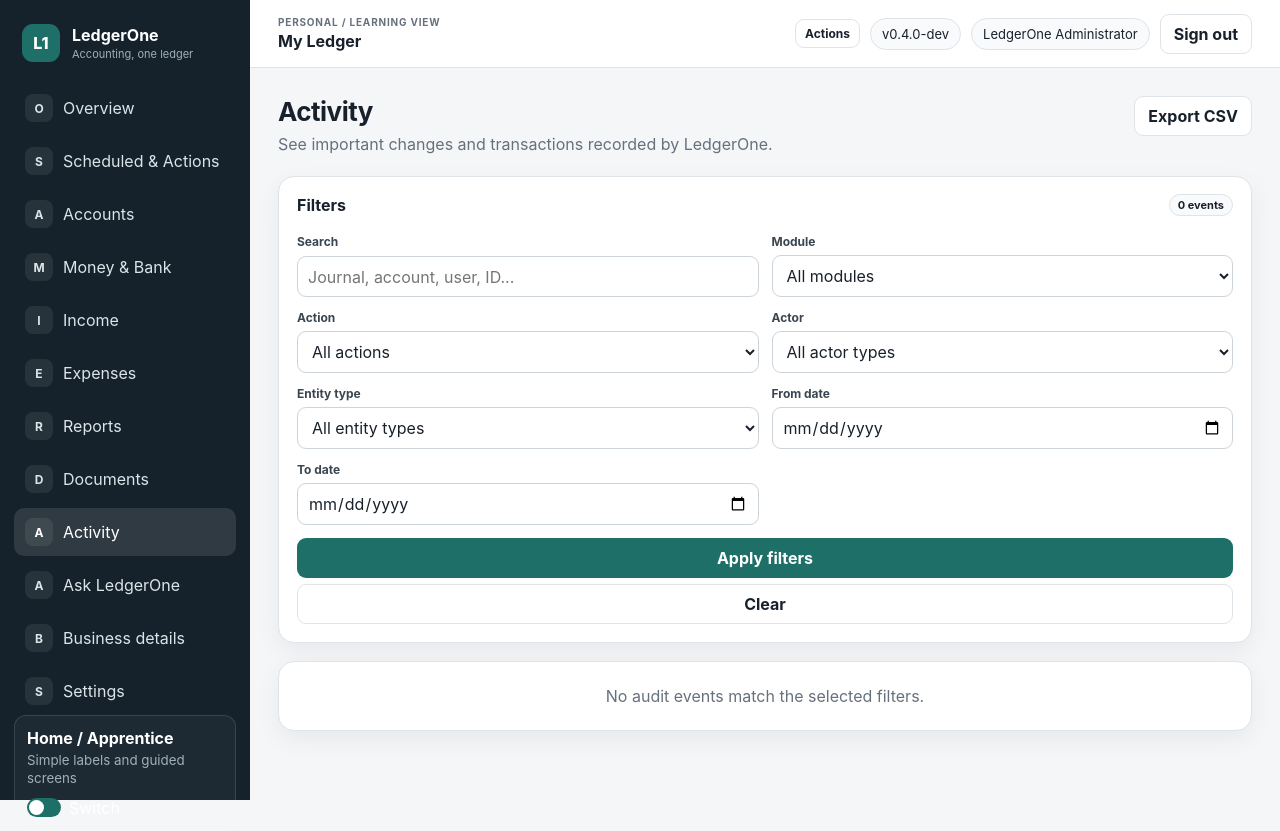
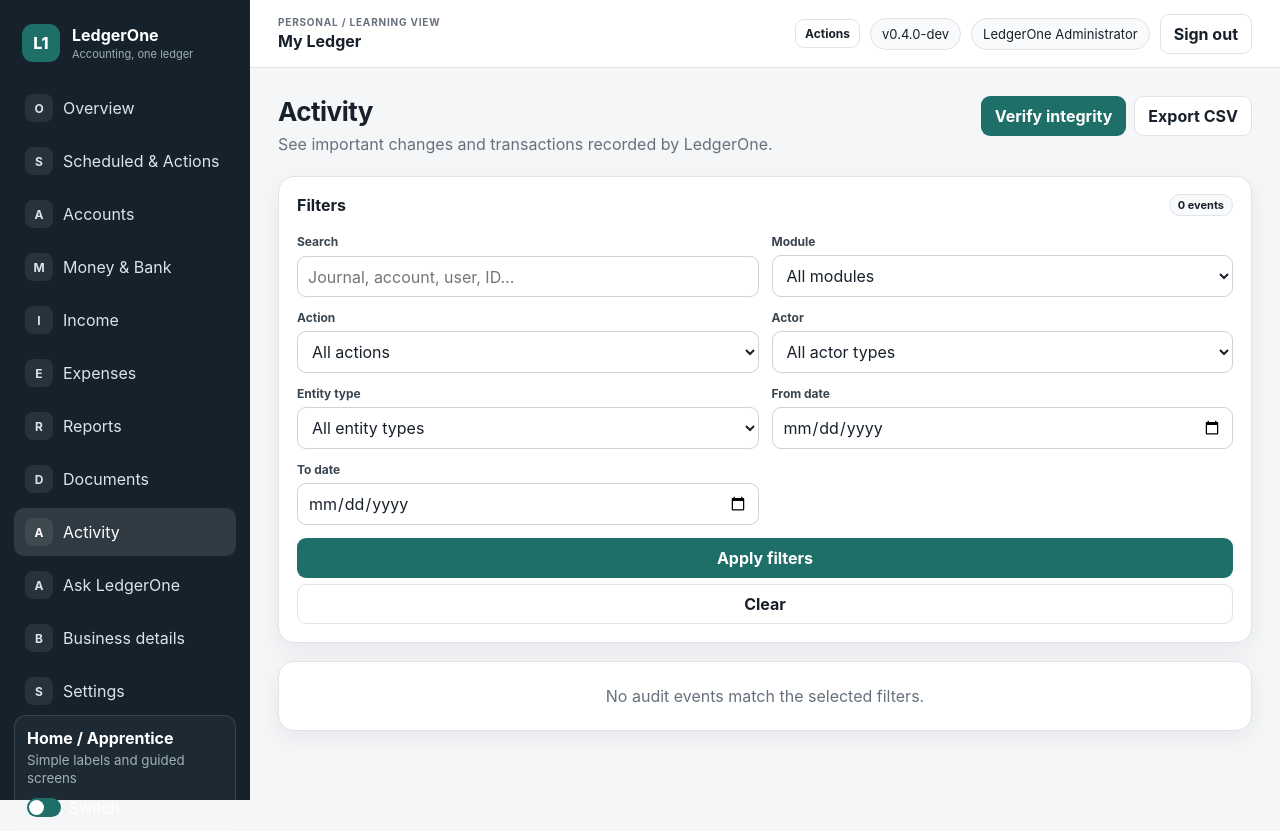
Before and after one commit to zageabb/LedgerOne, a Flask app: page /audit in a window 1280 px wide. Run offline with Flask 3, Linux system fonts and the light colour scheme; a user stored in the database is signed in; data comes from the database, SQL or seed files in the repository; data that the repository does not hold is empty.

Commit message:
Link audit integrity verification

```diff
--- a/ledgerone/templates/audit/index.html
+++ b/ledgerone/templates/audit/index.html
@@ -7,6 +7,7 @@
     <p>{{ 'See important changes and transactions recorded by LedgerOne.' if ui_mode == 'home' else 'Search auditable activity across LedgerOne modules, users, APIs and local AI.' }}</p>
   </div>
   <div class="actions">
+    <a class="button" href="{{ url_for('audit.integrity') }}">Verify integrity</a>
     <a class="button button-secondary" href="{{ export_url }}">Export CSV</a>
   </div>
 </div>
```
